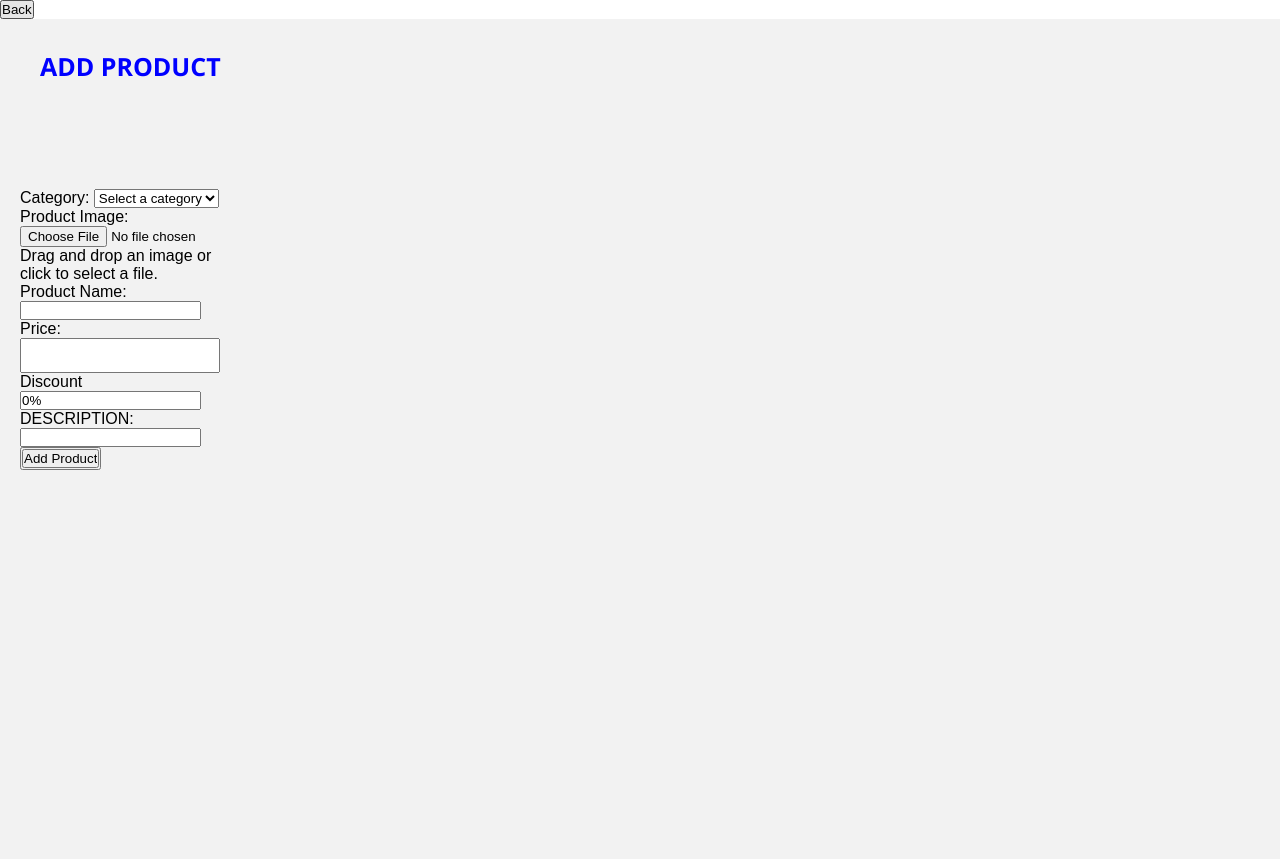
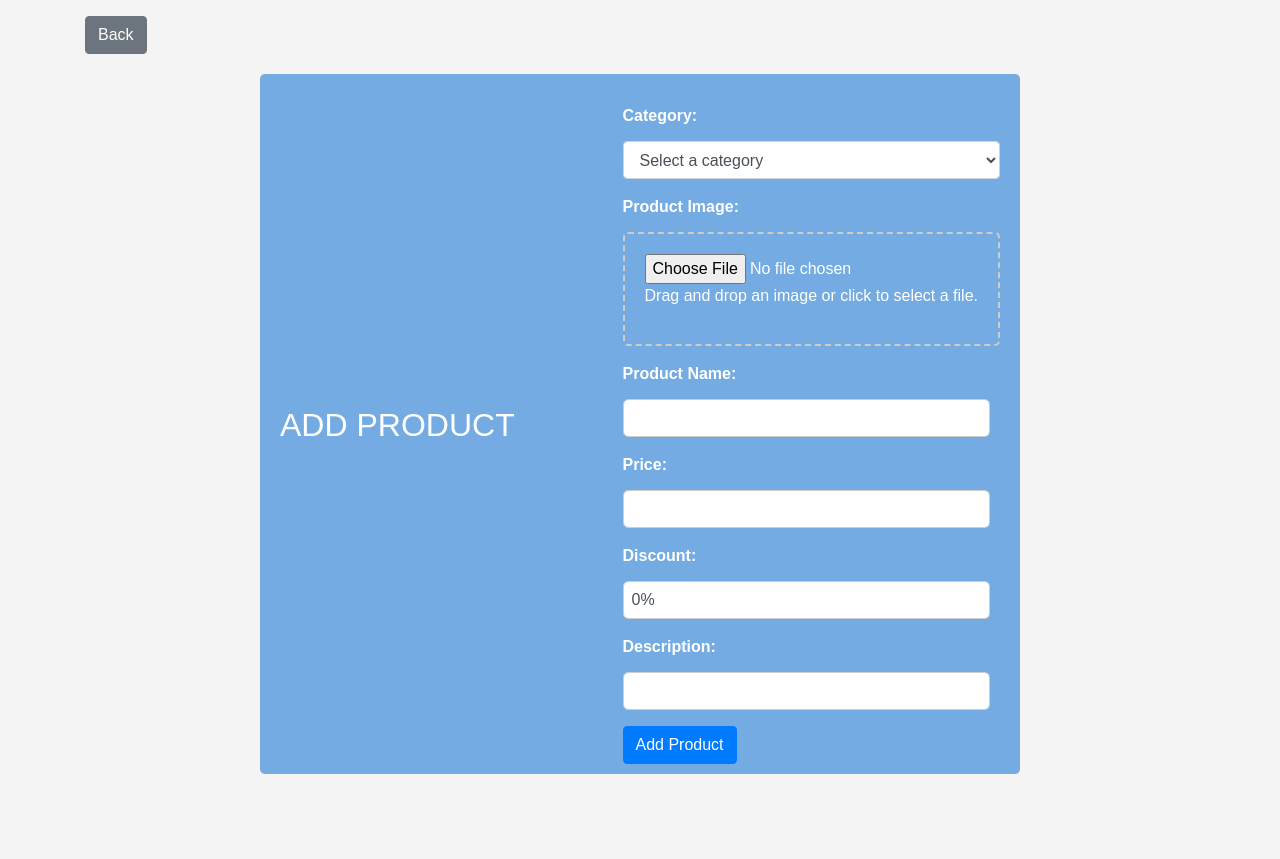
Before and after one commit to MarkhBalam/sample, a Django app: template homepage/templates/homepage/add-product.html in a window 1280 px wide. After the commit the page ends 774 px from the top, so only its background shows below. Run offline with Django 5.2, Linux system fonts and the light colour scheme; the template is opened without the code that fills it, so the values that code supplies are empty; some libraries are stand-ins or nearby versions.

Commit message:
modified:   db.sqlite3         new file:   homepage/static/addproduct.css         modified:   homepage/templates/homepage/add-product.html         modified:   login/templates/login/signin.html         new file:   media/product_imgs/ps.jpg         new file:   media/product_imgs/ps_fXGxpMn.jpg

```diff
--- /dev/null
+++ b/homepage/static/addproduct.css
@@ -0,0 +1,84 @@
+/* style.css */
+
+/* Reset default margin and padding */
+* {
+  margin: 0;
+  padding: 0;
+  box-sizing: border-box;
+}
+
+/* Body styles */
+body {
+  font-family: Arial, sans-serif;
+  background-color: #f4f4f4;
+}
+
+/* Main container */
+.main {
+  max-width: 800px;
+  margin: 0 auto;
+  padding: 20px;
+}
+
+/* Navbar styles */
+.navbar {
+  background-color: #73abe2;
+  color: #fff;
+  padding: 10px 20px;
+  border-radius: 5px;
+}
+
+/* Logo styles */
+.logo {
+  margin-top: 10px;
+}
+
+/* Form styles */
+form {
+  margin-top: 20px;
+}
+
+/* Form label styles */
+form label {
+  font-weight: bold;
+}
+
+/* Select input styles */
+select {
+  width: 100%;
+  padding: 8px;
+  border-radius: 5px;
+  border: 1px solid #ccc;
+  margin-top: 5px;
+}
+
+/* File input container styles */
+.drag-area {
+  border: 2px dashed #ccc;
+  padding: 20px;
+  border-radius: 5px;
+  margin-top: 5px;
+}
+
+/* Product name and price input styles */
+input[type="text"],
+input[type="number"],
+input[type="percentage"] {
+  width: calc(100% - 10px);
+  padding: 8px;
+  border-radius: 5px;
+  border: 1px solid #ccc;
+  margin-top: 5px;
+}
+
+/* Add button styles */
+.add-btn {
+  margin-top: 20px;
+}
+
+/* Responsive styles */
+@media (max-width: 768px) {
+  .main {
+    padding: 10px;
+  }
+}
--- a/homepage/templates/homepage/add-product.html
+++ b/homepage/templates/homepage/add-product.html
@@ -1,27 +1,28 @@
-
+{% load static %}
 <!DOCTYPE html>
 <html lang="en">
   <head>
     <title>ADD PRODUCT</title>
-    <link rel="stylesheet" href="style.css">
+    <!-- Link Bootstrap CSS -->
+    <link href="https://maxcdn.bootstrapcdn.com/bootstrap/4.5.2/css/bootstrap.min.css" rel="stylesheet">
+    <link rel="stylesheet" href="{% static 'addproduct.css' %}">
   </head>
   <body>
-    <a href="{% url 'index' %}"><input type="button" value="Back"></a>
+    <div class="container">
+      <a href="{% url 'index' %}" class="btn btn-secondary mt-3">Back</a>
       <div class="main">
         <div class="navbar">
           <div class="icon">
-          <h2 class="logo"> ADD PRODUCT</h2>
-
+            <h2 class="logo">ADD PRODUCT</h2>
             <div class="menu">
-
+            </div>
           </div>
           <div class="add-product">
-            <form  action="{% url 'addproduct' %}" method="post" enctype="multipart/form-data">
+            <form action="{% url 'addproduct' %}" method="post" enctype="multipart/form-data">
               {% csrf_token %}
-              <tr>
-                <td><label for="category">Category:</label></td>
-                <td>
-                  <select id="category" name="category" required>
+              <div class="form-group">
+                <label for="category">Category:</label>
+                <select id="category" name="category" class="form-control" required>
                   <option value="">Select a category</option>
                   <option value="electronics">Electronics</option>
                   <option value="books">Books</option>
@@ -29,42 +30,35 @@
                   <option value="home_garden">Home & Garden</option>
                   <option value="other">Other</option>
                 </select>
-                </td>
-              </tr>
-              <tr>
-                <td><label for="productImage">Product Image:</label></td>
-                <td>
+              </div>
+              <div class="form-group">
+                <label for="productImage">Product Image:</label>
                 <div class="drag-area">
-                    <input type="file" id="productImage" name="productImage" required>
+                  <input type="file" id="productImage" name="productImage" class="form-control-file" required>
                   <p>Drag and drop an image or click to select a file.</p>
                 </div>
-                </td>
-              </tr>
-              <tr>
-                <td><label for="productName">Product Name:</label></td>
-                <td><input type="text" id="productName" name="productName" required></td>
-              </tr>
-              <tr>
-                <td><label for="price">Price:</label></td>
-                <td><input type="number" id="price" name="price" required></td>
-              </tr>
-
-              <tr>
-                <th> Discount</th>
-                <td><input type="percentage" value="0%" name="discount"></td>
-              </tr>
-              <tr>
-                <td><label for="description">DESCRIPTION:</label></td>
-                <td><input type="text" id="description" name="description" required></td>
-              </tr>
-              <button colspan="2", class="add-btn"><input type="submit" value="Add Product"></button>
+              </div>
+              <div class="form-group">
+                <label for="productName">Product Name:</label>
+                <input type="text" id="productName" name="productName" class="form-control" required>
+              </div>
+              <div class="form-group">
+                <label for="price">Price:</label>
+                <input type="number" id="price" name="price" class="form-control" required>
+              </div>
+              <div class="form-group">
+                <label>Discount:</label>
+                <input type="text" class="form-control" value="0%" name="discount">
+              </div>
+              <div class="form-group">
+                <label for="description">Description:</label>
+                <input type="text" id="description" name="description" class="form-control" required>
+              </div>
+              <button type="submit" class="btn btn-primary">Add Product</button>
             </form>
-
           </div>
-
+        </div>
       </div>
     </div>
   </body>
-
-
 </html>
--- a/login/templates/login/signin.html
+++ b/login/templates/login/signin.html
@@ -20,7 +20,7 @@
     {% endfor %}
 
 <div class="login-container">
-    <h2>G-10</h2>
+    <h2>Shop-Com</h2>
     <form action="{% url 'signin' %}" method="post" class="login-form">
         {% csrf_token %}
         <div class="form-group">
```
Also changed, not shown: db.sqlite3, media/product_imgs/ps.jpg (added), media/product_imgs/ps_fXGxpMn.jpg (added). Lines whose indentation alone changed are shown as unchanged.
